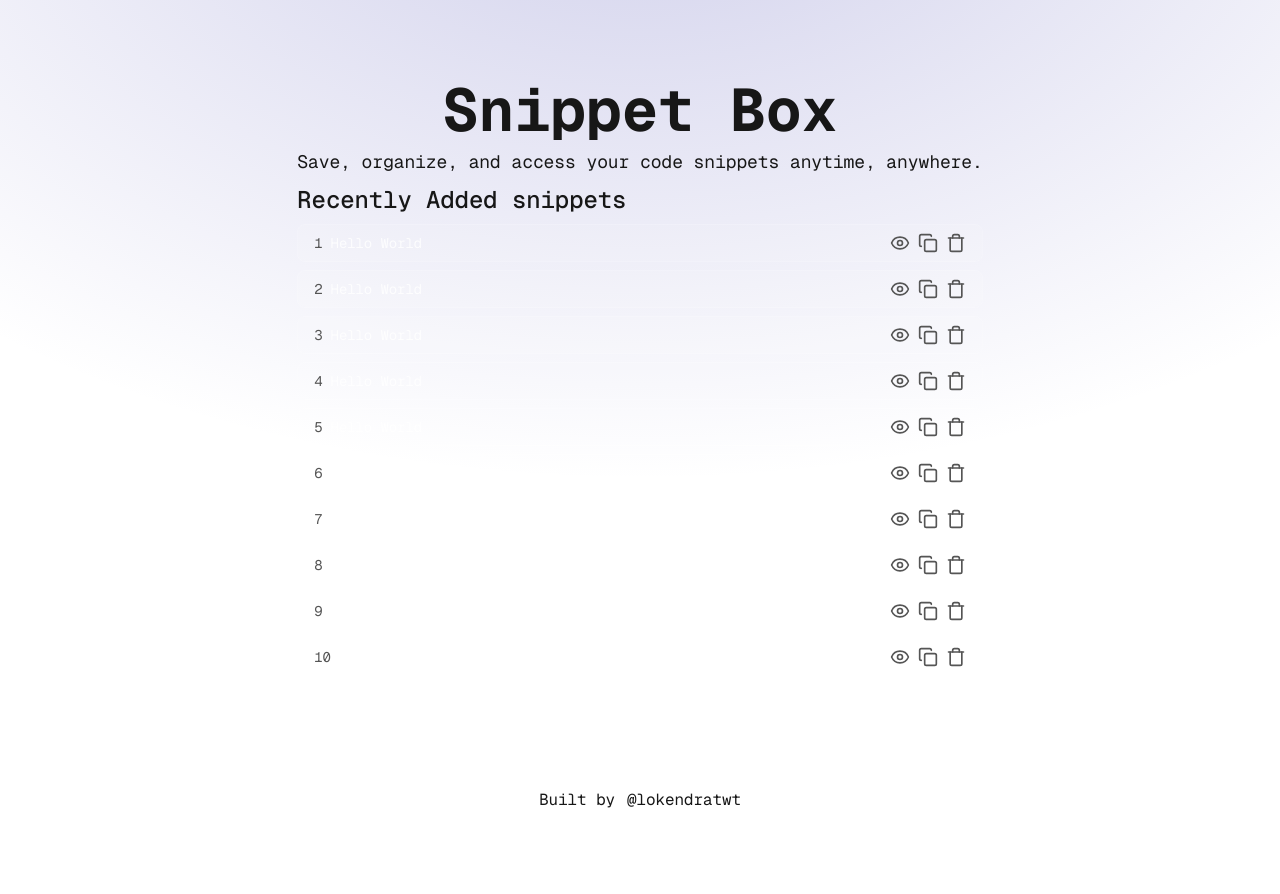
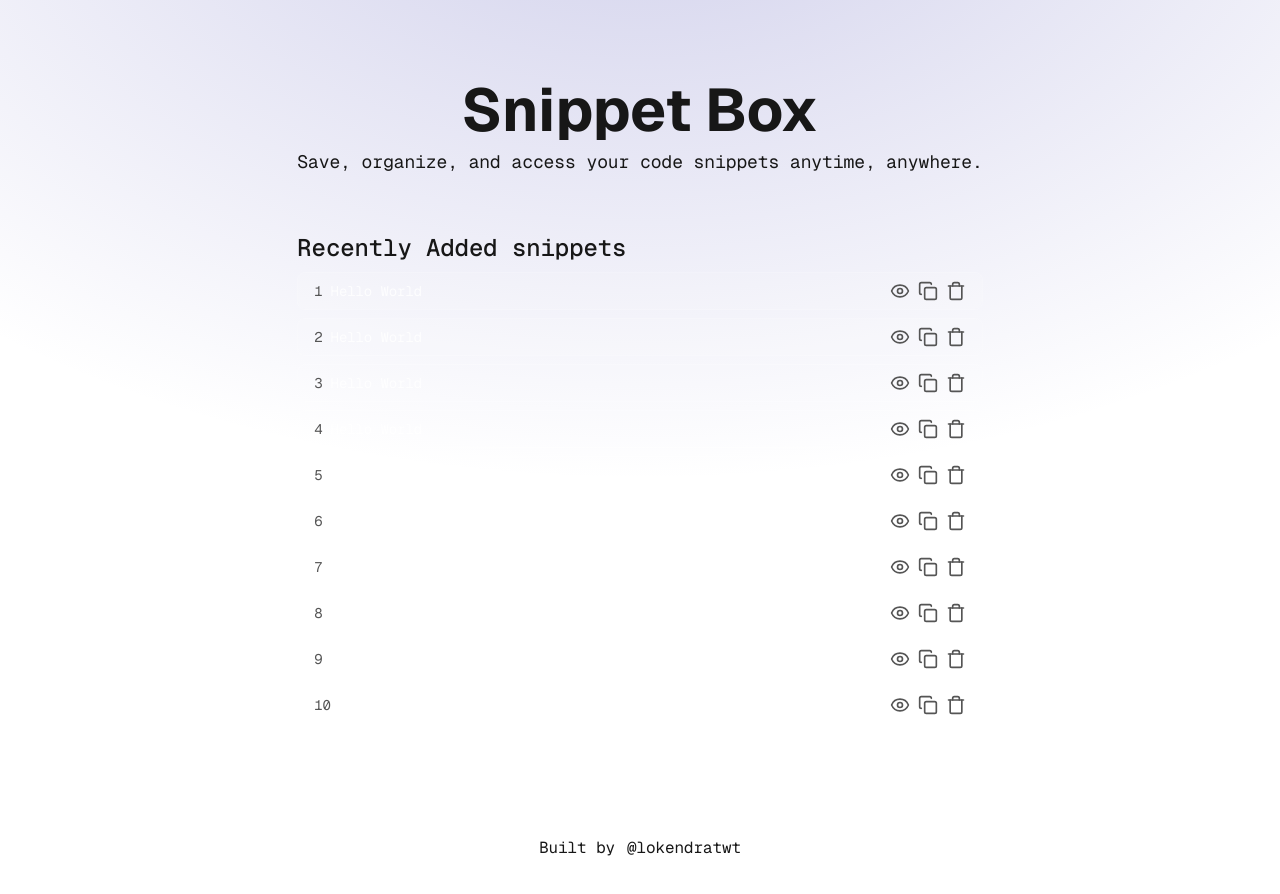
Before and after one commit to Lokendrakushwah12/SnippetBox, a Next.js app: page / in a window 1280 px wide. Shown: the top 894 px of the page. Built offline with nearby package versions, Linux system fonts and the light colour scheme.

Commit message:
Project Setup 2

```diff
--- a/app/globals.css
+++ b/app/globals.css
@@ -24,7 +24,6 @@ html {
   scroll-behavior: smooth;
   letter-spacing: -0.09px;
 }
-
 body {
   color: var(--foreground);
   background: var(--background);
--- a/app/layout.tsx
+++ b/app/layout.tsx
@@ -2,12 +2,12 @@ import type { Metadata } from "next";
 import { Geist, Geist_Mono } from "next/font/google";
 import "./globals.css";
 
-const geistSans = Geist();
-const geistMono = Geist_Mono();
+export const geistSans = Geist();
+export const geistMono = Geist_Mono();
 
 export const metadata: Metadata = {
-  title: "Create Next App",
-  description: "Generated by create next app",
+  title: "Snippet Box",
+  description: "A place to store and share code snippets",
 };
 
 export default function RootLayout({
@@ -25,3 +25,6 @@ export default function RootLayout({
     </html>
   );
 }
+
+export const geist_Sans = Geist();
+export const geist_Mono = Geist_Mono();
--- a/app/page.tsx
+++ b/app/page.tsx
@@ -1,5 +1,6 @@
 import CodeList from "@/components/code-list";
 import Background from "@/components/ui/background";
+import { geist_Sans } from "./layout";
 
 export default function Home() {
   return (
@@ -7,7 +8,9 @@ export default function Home() {
       <Background />
       <div className="flex flex-col items-center justify-start min-h-screen p-8 py-20 gap-16 sm:p-20 font-[family-name:var(--font-geist-sans)]">
         <main className="flex flex-col gap-2 justify-start items-center">
-          <h1 className="text-4xl sm:text-6xl font-bold  dark:text-white">
+          <h1
+            className={`text-4xl sm:text-6xl font-bold  ${geist_Sans.className} dark:text-white`}
+          >
             Snippet Box
           </h1>
           <p className="text-base md:text-lg text-center dark:text-neutral-300">
--- a/components/code-list.tsx
+++ b/components/code-list.tsx
@@ -61,7 +61,7 @@ const CodeList = () => {
   ];
 
   return (
-    <div className="pb-12 w-full h-full">
+    <div className="py-12 w-full h-full">
       <AnimationContainer delay={0.2}>
         <h2 className="text-2xl font-[500] mb-2">Recently Added snippets</h2>
         <ul className="space-y-2">
```
